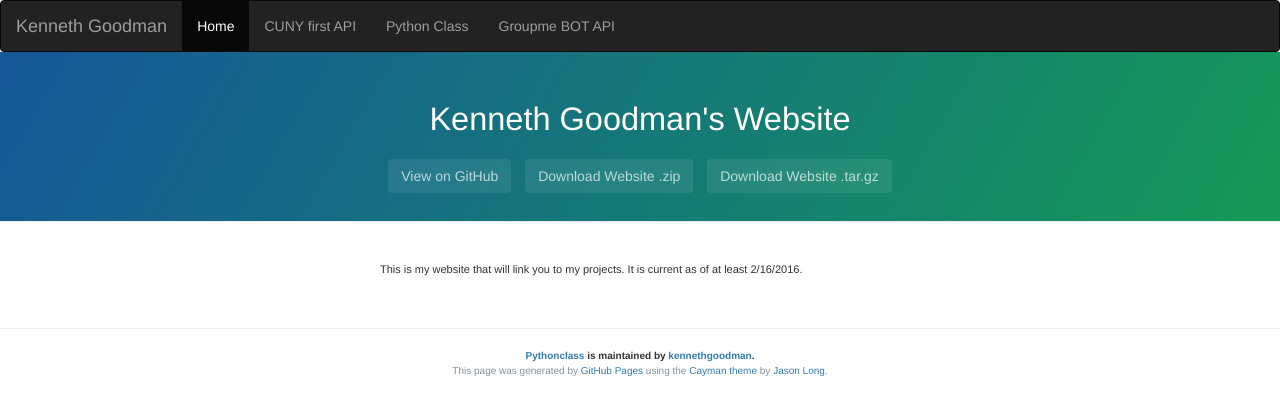
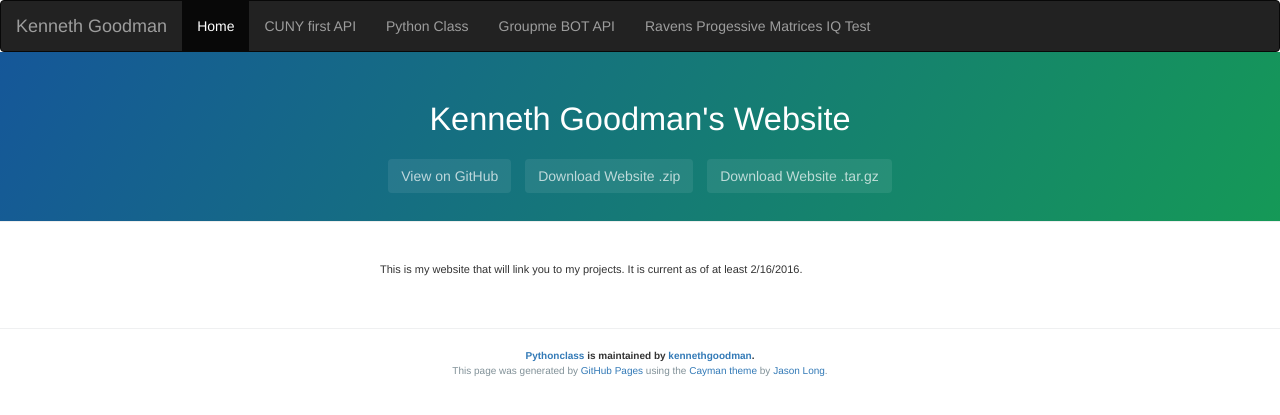
Before and after one commit to kennethgoodman/kennethgoodman.github.io, a Jekyll site: the page built from index.html, in a window 1280 px wide. Shown: the top 415 px of the page. Built offline with Jekyll 4.4.1, drawn with Linux system fonts in a browser that asks for light colours.

Commit message:
added RPM

```diff
--- a/_includes/navigation.html
+++ b/_includes/navigation.html
@@ -23,6 +23,9 @@
                 <li>
                     <a href="http://kennethgoodman.github.io/groupme">Groupme BOT API</a>
                 </li>
+                <li>
+                    <a href="http://kennethgoodman.github.io/Ravens-Progressive-Matrices-IQ-Test/">Ravens Progessive Matrices IQ Test</a>
+                </li>
             </ul>
         </div>
     </div>
```
